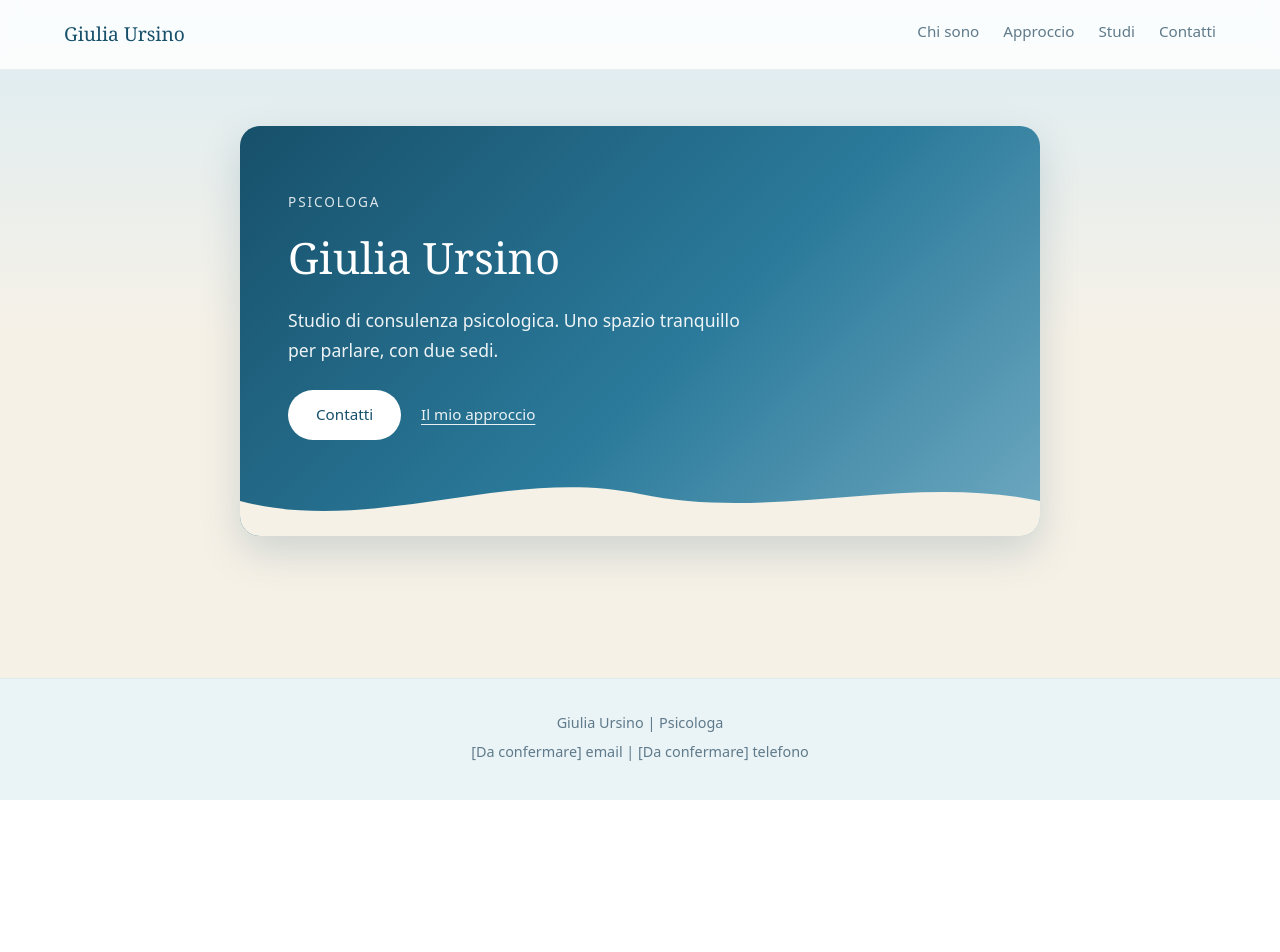
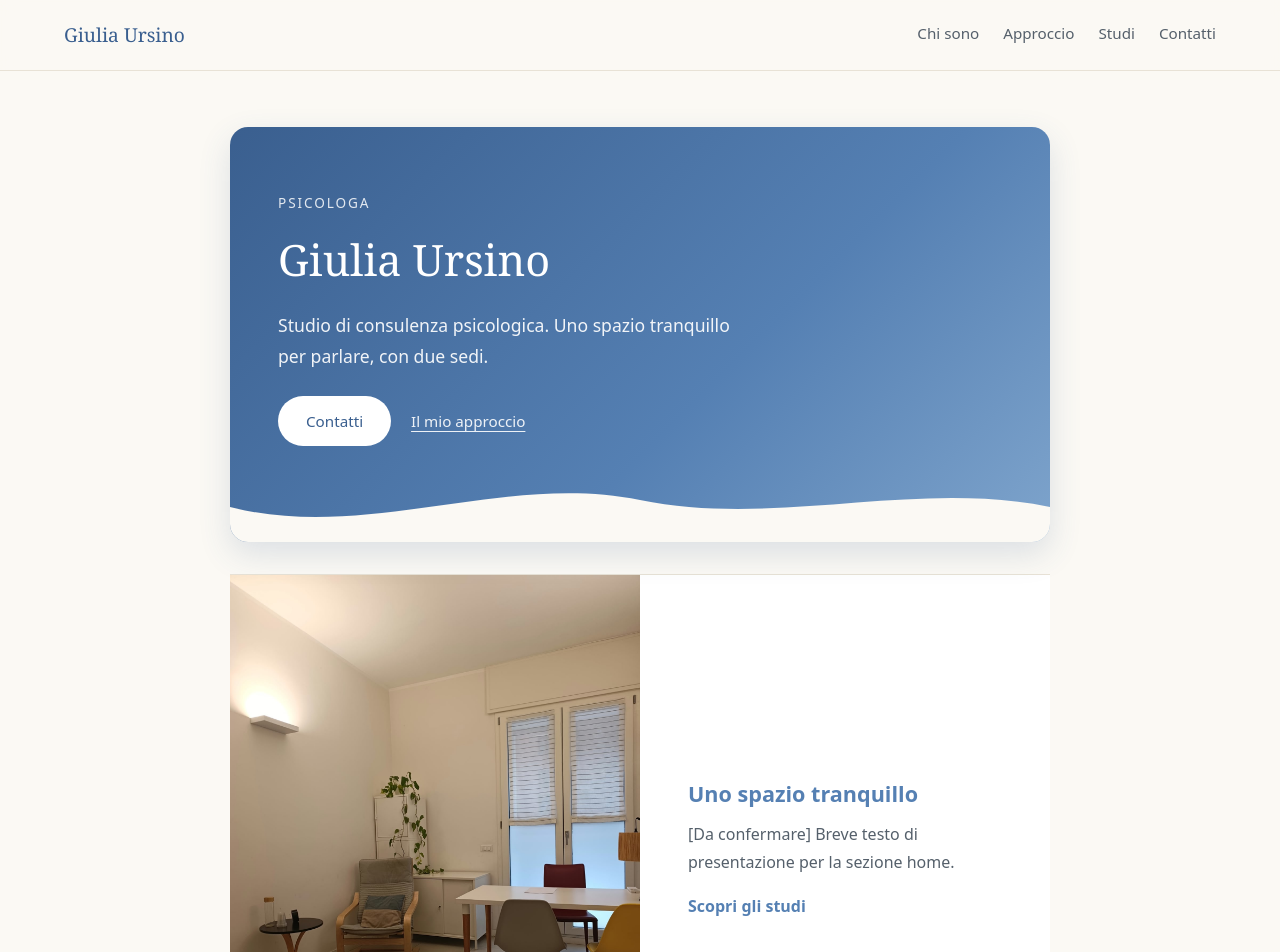
Before and after one commit to murphy-afk/therapist-ursino, a React (Vite) app: page / in a window 1280 px wide. Shown: the top 952 px of the page. Before the commit the page ends 800 px from the top, so only its background shows below. Built offline with nearby package versions, Linux system fonts and the light colour scheme.

Commit message:
redesigned graphics inspired by paracelso site

```diff
--- a/src/content/site.js
+++ b/src/content/site.js
@@ -6,6 +6,8 @@ export const site = {
   title: 'Psicologa',
   intro:
     'Studio di consulenza psicologica. Uno spazio tranquillo per parlare, con due sedi.',
+  homeBlurb:
+    '[Da confermare] Breve testo di presentazione per la sezione home.',
   pendingNote:
     '[Da confermare] Biografia, tipo di terapia, citazione, contatti e seconda sede arrivano dal cliente.',
 
--- a/src/pages/About.jsx
+++ b/src/pages/About.jsx
@@ -1,11 +1,20 @@
 import { site } from '../content/site.js'
+
+const base = import.meta.env.BASE_URL
 
 export default function About() {
   return (
-    <section>
-      <h1>Chi sono</h1>
-      <p>{site.about.text}</p>
-      <blockquote>{site.about.quote}</blockquote>
+    <section className="split">
+      <img
+        className="split-image"
+        src={`${base}${site.studios[0].images[2]}`}
+        alt="Angolo dello studio"
+      />
+      <div className="split-text">
+        <h1>Chi sono</h1>
+        <p>{site.about.text}</p>
+        <blockquote>{site.about.quote}</blockquote>
+      </div>
     </section>
   )
 }
--- a/src/pages/Approach.jsx
+++ b/src/pages/Approach.jsx
@@ -2,11 +2,13 @@ import { site } from '../content/site.js'
 
 export default function Approach() {
   return (
-    <section>
+    <div>
       <h1>Approccio</h1>
-      <div className="card">
-        <p>{site.approach.text}</p>
+      <div className="bleed band-blue">
+        <div className="band-inner">
+          <p>{site.approach.text}</p>
+        </div>
       </div>
-    </section>
+    </div>
   )
 }
--- a/src/pages/Home.jsx
+++ b/src/pages/Home.jsx
@@ -1,8 +1,11 @@
 import { site } from '../content/site.js'
 import { Link } from '../router.jsx'
 
+const base = import.meta.env.BASE_URL
+
 export default function Home() {
   return (
+    <div>
       <section className="hero">
         <p className="hero-kicker">{site.title}</p>
         <h1>{site.name}</h1>
@@ -15,5 +18,18 @@ export default function Home() {
           <path d="M0,50 C240,100 480,0 720,40 C960,80 1200,10 1440,50 L1440,100 L0,100 Z" />
         </svg>
       </section>
+      <section className="split">
+        <img
+          className="split-image"
+          src={`${base}${site.studios[0].images[0]}`}
+          alt="Lo studio"
+        />
+        <div className="split-text">
+          <h2>Uno spazio tranquillo</h2>
+          <p>{site.homeBlurb}</p>
+          <Link to="/studi" className="text-link">Scopri gli studi</Link>
+        </div>
+      </section>
+    </div>
   )
 }
--- a/src/pages/Studios.jsx
+++ b/src/pages/Studios.jsx
@@ -1,21 +1,34 @@
 import { site } from '../content/site.js'
 import Gallery from '../components/Gallery.jsx'
 
+const base = import.meta.env.BASE_URL
+
 export default function Studios() {
   return (
-    <section>
+    <div>
       <h1>Studi</h1>
       {site.studios.map((studio) => (
-        <article key={studio.id} className="studio">
-          <h2>{studio.label}</h2>
-          <p>{studio.address}</p>
+        <section key={studio.id} className="split">
           {studio.images.length > 0 ? (
-            <Gallery images={studio.images} />
+            <img
+              className="split-image"
+              src={`${base}${studio.images[0]}`}
+              alt={studio.label}
+            />
           ) : (
-            <p className="pending">{studio.note}</p>
+            <div className="split-image split-placeholder" aria-hidden="true"></div>
           )}
-        </article>
+          <div className="split-text">
+            <h2>{studio.label}</h2>
+            <p>{studio.address}</p>
+            {studio.images.length > 0 ? (
+              <Gallery images={studio.images} />
+            ) : (
+              <p className="pending">{studio.note}</p>
+            )}
+          </div>
+        </section>
       ))}
-    </section>
+    </div>
   )
 }
--- a/src/styles.css
+++ b/src/styles.css
@@ -1,14 +1,12 @@
 :root {
+  --sea: #5580b3;
+  --sea-deep: #3a5f8f;
+  --sea-soft: #7ea4cc;
   --sand: #f6f1e7;
-  --sand-deep: #ece3d2;
-  --foam: #eaf3f6;
-  --sea: #2b7a9b;
-  --sea-light: #6fa9c0;
-  --sea-deep: #17506a;
-  --sky: #dcecf3;
-  --text: #24404f;
-  --muted: #5f7a8a;
-  --card: #ffffff;
+  --paper: #fbf9f4;
+  --text: #55606b;
+  --muted: #8a94a0;
+  --line: #e8e2d6;
 }
 
 * {
@@ -20,9 +18,9 @@
 body {
   font-family: system-ui, sans-serif;
   color: var(--text);
-  background: linear-gradient(180deg, var(--sky) 0, var(--sand) 340px);
-  background-attachment: fixed;
-  line-height: 1.7;
+  background: var(--paper);
+  line-height: 1.75;
+  overflow-x: clip;
 }
 
 .app {
@@ -43,9 +41,9 @@ body {
   justify-content: space-between;
   gap: 12px;
   padding: 18px 64px;
-  background: rgba(255, 255, 255, 0.85);
+  background: rgba(251, 249, 244, 0.92);
   backdrop-filter: blur(8px);
-  border-bottom: 1px solid rgba(23, 80, 106, 0.08);
+  border-bottom: 1px solid var(--line);
 }
 
 .brand {
@@ -62,7 +60,7 @@ body {
 }
 
 .nav a {
-  color: var(--muted);
+  color: var(--text);
   text-decoration: none;
   font-size: 0.95rem;
   padding-bottom: 2px;
@@ -83,24 +81,22 @@ body {
 .page {
   flex: 1;
   width: 100%;
-  max-width: 880px;
+  max-width: 900px;
   margin: 0 auto;
   padding: 56px 40px;
 }
 
 h1 {
-  font-family: Georgia, 'Times New Roman', serif;
-  font-size: 2.1rem;
-  font-weight: 500;
-  color: var(--sea-deep);
-  margin-bottom: 16px;
+  font-size: 1.9rem;
+  font-weight: 600;
+  color: var(--sea);
+  margin-bottom: 20px;
 }
 
 h2 {
-  font-family: Georgia, 'Times New Roman', serif;
-  font-size: 1.3rem;
-  font-weight: 500;
-  color: var(--sea-deep);
+  font-size: 1.35rem;
+  font-weight: 600;
+  color: var(--sea);
   margin-bottom: 8px;
 }
 
@@ -108,26 +104,30 @@ p {
   margin-bottom: 16px;
 }
 
-.lead {
-  font-size: 1.15rem;
-  color: var(--sea);
+/* full width helper */
+
+.bleed {
+  width: 100vw;
+  margin-left: calc(50% - 50vw);
 }
 
-/* home hero */
+/* hero name card, kept from the first design */
 
 .hero {
   position: relative;
   overflow: hidden;
   padding: 64px 48px 96px;
-  border-radius: 20px;
-  background: linear-gradient(135deg, var(--sea-deep) 0%, var(--sea) 55%, var(--sea-light) 100%);
+  border-radius: 18px;
+  background: linear-gradient(135deg, var(--sea-deep) 0%, var(--sea) 60%, var(--sea-soft) 100%);
   color: #ffffff;
-  box-shadow: 0 16px 40px rgba(23, 80, 106, 0.18);
+  box-shadow: 0 12px 32px rgba(58, 95, 143, 0.16);
 }
 
 .hero h1 {
+  font-family: Georgia, 'Times New Roman', serif;
+  font-size: 2.7rem;
+  font-weight: 500;
   color: #ffffff;
-  font-size: 2.7rem;
   margin-bottom: 12px;
 }
 
@@ -144,19 +144,6 @@ p {
   font-size: 1.1rem;
   opacity: 0.92;
   margin-bottom: 24px;
-}
-
-.hero-wave {
-  position: absolute;
-  left: 0;
-  bottom: 0;
-  display: block;
-  width: 100%;
-  height: 70px;
-}
-
-.hero-wave path {
-  fill: var(--sand);
 }
 
 .hero-actions {
@@ -176,6 +163,97 @@ p {
 
 .hero-link:hover {
   opacity: 1;
+}
+
+.hero-wave {
+  position: absolute;
+  left: 0;
+  bottom: 0;
+  display: block;
+  width: 100%;
+  height: 70px;
+}
+
+.hero-wave path {
+  fill: var(--paper);
+}
+
+/* split sections, inspired by the reference site */
+
+.split {
+  display: grid;
+  grid-template-columns: 1fr 1fr;
+  margin-top: 32px;
+  margin-bottom: 32px;
+  background: #ffffff;
+  border-top: 1px solid var(--line);
+  border-bottom: 1px solid var(--line);
+}
+
+.split-image {
+  display: block;
+  width: 100%;
+  height: 100%;
+  min-height: 340px;
+  object-fit: cover;
+}
+
+.split-placeholder {
+  background: linear-gradient(135deg, var(--sand), #ece4d3);
+}
+
+.split-text {
+  padding: 56px 48px;
+  display: flex;
+  flex-direction: column;
+  justify-content: center;
+}
+
+.split-text p {
+  max-width: 60ch;
+}
+
+.text-link {
+  color: var(--sea);
+  font-weight: 600;
+  text-decoration: none;
+}
+
+.text-link:hover {
+  text-decoration: underline;
+  text-underline-offset: 4px;
+}
+
+/* blue band, like the theory section of the reference site */
+
+.band-blue {
+  background: var(--sea);
+  color: #ffffff;
+  padding: 56px 24px;
+}
+
+.band-inner {
+  max-width: 720px;
+  margin: 0 auto;
+}
+
+.band-blue p {
+  color: rgba(255, 255, 255, 0.92);
+  margin-bottom: 0;
+}
+
+/* quote block */
+
+blockquote {
+  margin-top: 20px;
+  padding: 28px 32px;
+  background: var(--sea);
+  color: #ffffff;
+  border-radius: 10px;
+  font-family: Georgia, 'Times New Roman', serif;
+  font-style: italic;
+  font-size: 1.05rem;
+  line-height: 1.7;
 }
 
 /* buttons */
@@ -201,64 +279,26 @@ p {
 }
 
 .button-light:hover {
-  background: var(--foam);
-}
-
-/* cards and sections */
-
-.card {
-  background: var(--card);
-  padding: 32px;
-  border-radius: 14px;
-  border: 1px solid rgba(23, 80, 106, 0.06);
-  box-shadow: 0 4px 16px rgba(23, 80, 106, 0.05);
-}
-
-blockquote {
-  margin-top: 24px;
-  padding: 24px 28px;
-  background: var(--card);
-  border-left: 4px solid var(--sea);
-  border-radius: 0 14px 14px 0;
-  box-shadow: 0 4px 16px rgba(23, 80, 106, 0.05);
-  font-family: Georgia, 'Times New Roman', serif;
-  font-style: italic;
-  font-size: 1.1rem;
-  color: var(--muted);
-}
-
-.studio {
-  margin-top: 16px;
-  padding: 28px;
-  background: var(--card);
-  border-radius: 14px;
-  border: 1px solid rgba(23, 80, 106, 0.06);
-  box-shadow: 0 4px 16px rgba(23, 80, 106, 0.05);
-}
-
-.pending {
-  color: var(--muted);
-  font-style: italic;
+  background: var(--sand);
 }
 
 /* gallery */
 
 .gallery {
   display: grid;
-  grid-template-columns: repeat(auto-fill, minmax(140px, 1fr));
-  gap: 14px;
+  grid-template-columns: repeat(auto-fill, minmax(120px, 1fr));
+  gap: 12px;
   margin-top: 16px;
 }
 
 .gallery-thumb {
   padding: 0;
-  border: 3px solid #ffffff;
+  border: none;
   background: none;
   cursor: pointer;
   aspect-ratio: 4 / 3;
   overflow: hidden;
-  border-radius: 10px;
-  box-shadow: 0 4px 12px rgba(23, 80, 106, 0.1);
+  border-radius: 8px;
 }
 
 .gallery-thumb img {
@@ -281,15 +321,14 @@ blockquote {
   align-items: center;
   justify-content: center;
   padding: 24px;
-  background: rgba(23, 80, 106, 0.92);
+  background: rgba(58, 95, 143, 0.94);
 }
 
 .lightbox-image {
   max-width: 100%;
   max-height: 80vh;
   object-fit: contain;
-  border-radius: 8px;
-  box-shadow: 0 20px 60px rgba(0, 0, 0, 0.35);
+  border-radius: 6px;
 }
 
 .lightbox-close,
@@ -333,18 +372,22 @@ blockquote {
 .contact-item {
   margin-bottom: 0;
   padding: 18px 24px;
-  background: var(--card);
-  border-radius: 12px;
-  border: 1px solid rgba(23, 80, 106, 0.06);
-  box-shadow: 0 4px 16px rgba(23, 80, 106, 0.05);
+  background: #ffffff;
+  border: 1px solid var(--line);
+  border-radius: 8px;
+}
+
+.pending {
+  color: var(--muted);
+  font-style: italic;
 }
 
 /* footer */
 
 .footer {
-  padding: 32px 40px;
-  background: var(--foam);
-  border-top: 1px solid rgba(23, 80, 106, 0.06);
+  padding: 32px 64px;
+  background: var(--sand);
+  border-top: 1px solid var(--line);
   text-align: center;
   color: var(--muted);
   font-size: 0.9rem;
@@ -356,7 +399,7 @@ blockquote {
 
 /* mobile */
 
-@media (max-width: 600px) {
+@media (max-width: 760px) {
   .header {
     padding: 16px 24px;
   }
@@ -367,7 +410,7 @@ blockquote {
 
   .hero {
     padding: 44px 28px 84px;
-    border-radius: 16px;
+    border-radius: 14px;
   }
 
   .hero h1 {
@@ -375,6 +418,26 @@ blockquote {
   }
 
   h1 {
-    font-size: 1.8rem;
+    font-size: 1.6rem;
+  }
+
+  .split {
+    grid-template-columns: 1fr;
+  }
+
+  .split-image {
+    min-height: 240px;
+  }
+
+  .split-text {
+    padding: 36px 24px;
+  }
+
+  .band-blue {
+    padding: 40px 24px;
+  }
+
+  .footer {
+    padding: 28px 24px;
   }
 }
```
Also changed, not shown: 1 other file (tests, documents, lock files or other folders). Lines whose indentation alone changed are shown as unchanged.
